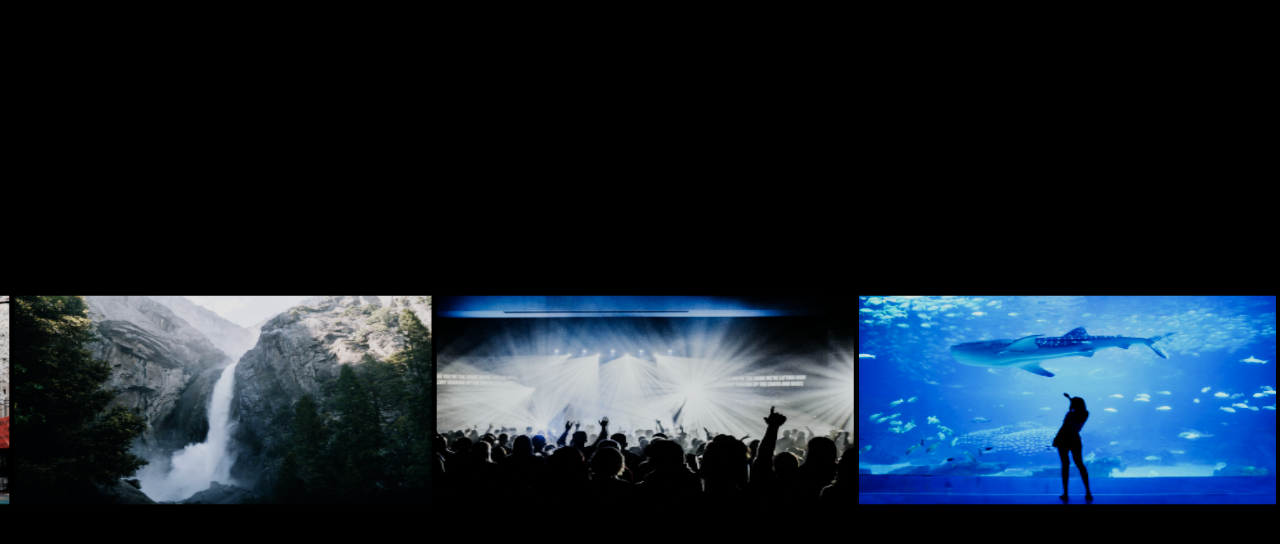
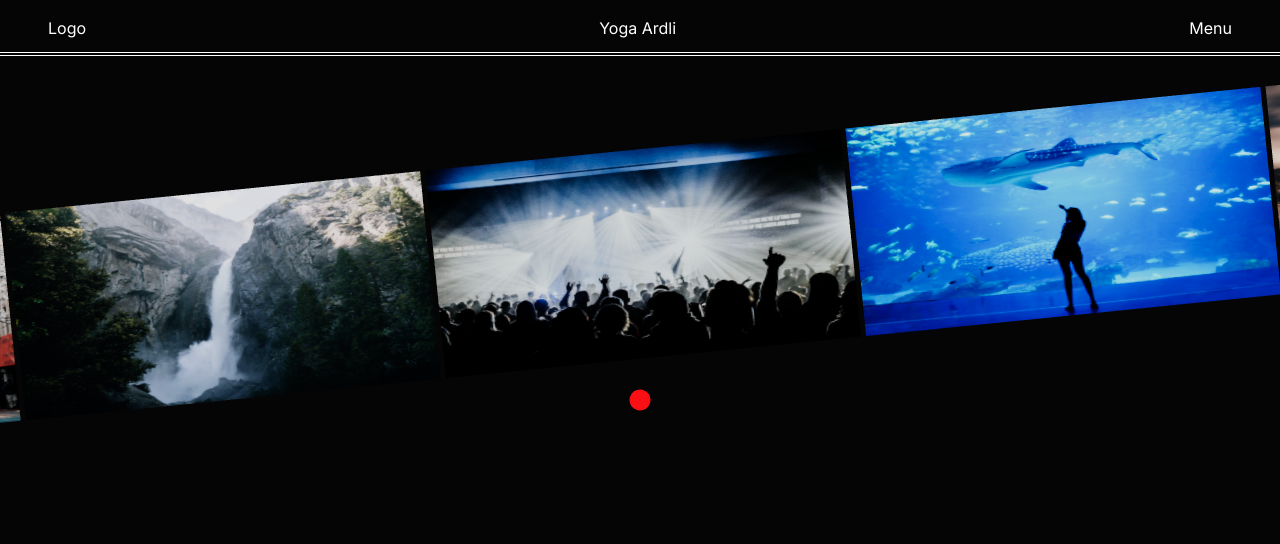
Before and after one commit to y-ardetya/portofolio-final, a Next.js app: page / in a window 1280 px wide. Shown: the top 544 px of the page. Built offline with nearby package versions, Linux system fonts and the light colour scheme.

Commit message:
updating particle

```diff
--- a/src/app/globals.css
+++ b/src/app/globals.css
@@ -9,6 +9,6 @@ html,
   width: 100%;
   margin: 0;
   padding: 0;
-  background-color: rgb(0, 0, 0);
+  background-color: rgb(6, 5, 5);
   overscroll-behavior: none;
 }
--- a/src/app/layout.js
+++ b/src/app/layout.js
@@ -1,17 +1,17 @@
-import './globals.css'
-import { Inter } from 'next/font/google'
+import "./globals.css";
+import { Inter } from "next/font/google";
 
-const inter = Inter({ subsets: ['latin'] })
+const inter = Inter({ subsets: ["latin"] });
 
 export const metadata = {
-  title: 'Create Next App',
-  description: 'Generated by create next app',
-}
+  title: "Yon Dev",
+  description: "Generated by create next app",
+};
 
 export default function RootLayout({ children }) {
   return (
     <html lang="en">
       <body className={inter.className}>{children}</body>
     </html>
-  )
+  );
 }
--- a/src/app/page.js
+++ b/src/app/page.js
@@ -2,7 +2,8 @@
 
 import Particles from "@/components/canvas/Particles";
 import Scene from "@/components/canvas/Scene";
-import { Loader } from "@react-three/drei";
+import Overlay from "@/components/dom/Overlay";
+import { Html, Loader, Scroll, ScrollControls } from "@react-three/drei";
 import { Canvas } from "@react-three/fiber";
 import { Suspense } from "react";
 
@@ -11,8 +12,13 @@ export default function Home() {
     <>
       <Canvas>
         <Suspense fallback={null}>
-          {/* <Particles /> */}
-          <Scene />
+          <ScrollControls pages={3}>
+            <Scroll html>
+              <Overlay />
+            </Scroll>
+            <Particles />
+            <Scene />
+          </ScrollControls>
         </Suspense>
       </Canvas>
       <Loader />
--- a/src/components/canvas/Scene.jsx
+++ b/src/components/canvas/Scene.jsx
@@ -1,8 +1,5 @@
 import { useTexture } from "@react-three/drei";
 import { useEffect, useRef, useState } from "react";
-import { gsap } from "gsap";
-import { useFrame } from "@react-three/fiber";
-import { easing } from "maath";
 
 const Scene = () => {
   const textures = useTexture([
@@ -15,16 +12,13 @@ const Scene = () => {
   ]);
   const [scrollTarget, setScrollTarget] = useState(0);
   const margin = 4.05;
-  const wholeWidth = textures.length * margin;
+  const width = textures.length * margin;
   const mesh = useRef();
 
   useEffect(() => {
     const handleScroll = (e) => {
-      setScrollTarget(
-        (prevScrollTarget) => prevScrollTarget + e.wheelDeltaY * 0.001
-      );
+      setScrollTarget((prev) => prev + e.wheelDeltaY * 0.003);
     };
-
     document.addEventListener("wheel", handleScroll);
 
     return () => {
@@ -36,12 +30,11 @@ const Scene = () => {
     <>
       {textures.map((texture, index) => {
         return (
-          <group key={index} position={[-4, 0, 0]}>
+          <group key={index} position={[-4, 1, 0]} rotation={[0, 0, 0.1]}>
             <mesh
               ref={mesh}
               position={[
-                ((index * margin + scrollTarget + 42069 * wholeWidth) %
-                  wholeWidth) -
+                ((index * margin + scrollTarget + 42069 * width) % width) -
                   2 * margin,
                 0,
                 0,
--- /dev/null
+++ b/src/components/dom/Overlay.jsx
@@ -0,0 +1,23 @@
+const Overlay = () => {
+  return (
+    <>
+      <main className="w-screen h-screen overflow-hidden absolute top-0 left-0">
+        <nav className="h-10 flex border-double border-white border-b-4 lg:h-14">
+          <ul className="flex text-white w-full mx-2 my-2 justify-between lg:mx-12 lg:my-4">
+            <a>Logo</a>
+            <h1>Yoga Ardli</h1>
+            <p>Menu</p>
+          </ul>
+        </nav>
+        {/* <section className="w-screen mt-[26rem] h-20 outline-red-400 z-20">
+          <div className="mx-1 lg:mx-[2.8rem]">
+            <h1 className="text-8xl">CREATIVE DEVELOPER</h1>
+            <h1>hello</h1>
+          </div>
+        </section> */}
+      </main>
+    </>
+  );
+};
+
+export default Overlay;
--- a/src/helpers/ImageTexture.js
+++ b/src/helpers/ImageTexture.js
@@ -15,10 +15,10 @@ const loadImage = (path) => {
 export const getPixelData = async (img) => {
   try {
     let image = await loadImage(img);
-    let size = 256;
+    let size = 128;
     let number = size * size;
-    let width = 400;
-    let height = 200;
+    let width = 600;
+    let height = 600;
     let canvas = document.createElement("canvas");
     let ctx = canvas.getContext("2d");
     canvas.width = width;
@@ -45,8 +45,8 @@ export const getPixelData = async (img) => {
         //     y: 3 * (Math.random() - 0.5),
         //   };
         // }
-        data[4 * index] = 5 * randomPixel.x;
-        data[4 * index + 1] = 5 * randomPixel.y;
+        data[4 * index] = 10 * randomPixel.x - 2.5;
+        data[4 * index + 1] = 10 * randomPixel.y - 2;
         data[4 * index + 2] = 0;
         data[4 * index + 3] = 1;
       }
```
Also changed, not shown: src/components/canvas/shaders/renderFrag.glsl, src/components/canvas/shaders/simFrag.glsl.
